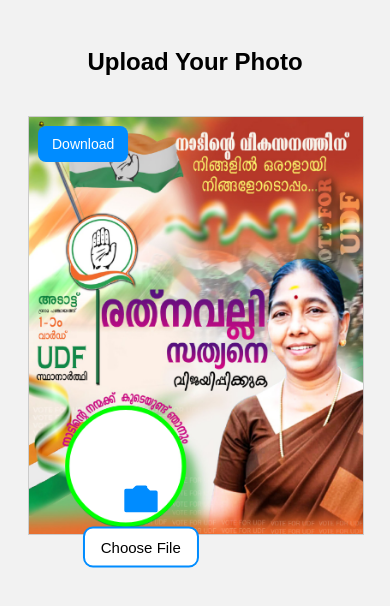
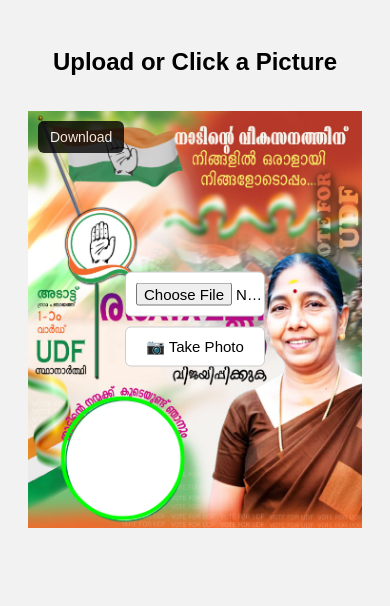
Before and after one commit to NiranjanK-Codes/Image-generator, a plain HTML site: page index.html in a window 390 px wide. Drawn offline with Linux system fonts and the light colour scheme.

Commit message:
Update index.html

```diff
--- a/index.html
+++ b/index.html
@@ -11,100 +11,84 @@
     display: flex;
     flex-direction: column;
     align-items: center;
-    gap: 20px;
+    gap: 15px;
     padding: 20px;
     background: #f2f2f2;
   }
 
-  .wrapper {
+  .canvas-wrapper {
     position: relative;
     display: inline-block;
   }
 
-  /* DOWNLOAD BUTTON FIXED ON IMAGE */
+  canvas {
+    display: block;
+    max-width: 100%;
+    height: auto;
+  }
+
   #downloadBtn {
     position: absolute;
     top: 10px;
     left: 10px;
-    z-index: 50;
-    background-color: #008cff;
+    padding: 8px 12px;
+    background: black;
     color: white;
-    padding: 10px 14px;
+    font-size: 14px;
     border: none;
-    border-radius: 8px;
+    border-radius: 6px;
     cursor: pointer;
-    font-size: 14px;
+    opacity: 0.8;
   }
 
-  #downloadBtn:active {
-    transform: scale(0.95);
+  .center-buttons {
+    position: absolute;
+    width: 140px;
+    left: 50%;
+    top: 50%;
+    transform: translate(-50%, -50%);
+    display: flex;
+    flex-direction: column;
+    gap: 10px;
+    pointer-events: none; /* buttons appear on top but don't block drag/zoom */
   }
 
-  /* Invisible inputs */
-  #imgInput, #cameraInput {
-    display: none;
+  .center-buttons input,
+  .center-buttons button {
+    pointer-events: auto; /* clickable */
+    padding: 10px;
+    border-radius: 6px;
+    font-size: 15px;
+    background: white;
+    border: 1px solid #ccc;
   }
 
-  /* Upload controls centered over circle */
-  .upload-controls {
-    position: absolute;
-    transform: translate(-50%, -50%);
-    text-align: center;
-    cursor: pointer;
-    z-index: 20;
-  }
-
-  .upload-btn {
-    background: white;
-    border: 2px solid #008cff;
-    padding: 10px 16px;
-    border-radius: 10px;
-    font-size: 15px;
-    cursor: pointer;
-    margin-top: 6px;
-  }
-
-  .camera-icon {
-    width: 40px;
-    height: 40px;
-    fill: #008cff;
-    cursor: pointer;
-    display: block;
-    margin: auto;
-  }
-
-  canvas {
-    border: 1px solid #ccc;
-    max-width: 100%;
-    height: auto;
+  #cameraBtn {
+    display: flex;
+    align-items: center;
+    justify-content: center;
+    gap: 6px;
   }
 
 </style>
 </head>
 <body>
 
-<h2>Upload Your Photo</h2>
+<h2>Upload or Click a Picture</h2>
 
-<div class="wrapper">
-
-    <!-- NEW top-left download button -->
+<div class="canvas-wrapper">
     <button id="downloadBtn">Download</button>
 
     <canvas id="finalCanvas"></canvas>
 
-    <!-- upload controls in the circle -->
-    <div id="uploadControls" class="upload-controls">
-        <svg class="camera-icon" id="cameraIcon" viewBox="0 0 24 24">
-          <path d="M12 7a5 5 0 100 10 5 5 0 000-10zm9-1h-3.586l-1.707-1.707A1
-1 0 0014.586 3h-5.172a1 1 0 00-.707.293L7 5H3a1 1 0 00-1 1v12a1
-1 0 001 1h18a1 1 0 001-1V7a1 1 0 00-1-1z"/>
-        </svg>
-        <button class="upload-btn" onclick="document.getElementById('imgInput').click()">Choose File</button>
+    <!-- Centered Buttons Over Circle -->
+    <div class="center-buttons">
+        <input type="file" id="imgInput" accept="image/*">
+        <button id="cameraBtn">
+            📷 Take Photo
+        </button>
     </div>
 </div>
-
-<input type="file" id="imgInput" accept="image/*">
-<input type="file" id="cameraInput" accept="image/*" capture="environment">
 
 <script>
 const canvas = document.getElementById("finalCanvas");
@@ -113,40 +97,40 @@ const ctx = canvas.getContext("2d");
 const poster = new Image();
 poster.src = "WhatsApp Image 2025-11-22 at 07.34.17_e0b8aebb.jpg";
 
-let scaleFactor = 1;
-
+// New correct circle center + radius
 const frame = {
-    x: 370.2,
-    y: 1338.2,
-    r: 223.72,
+    x: 363,
+    y: 1330,
+    r: Math.hypot(592 - 363, 1318 - 1330),
     img: null
 };
 
+let scaleFactor = 1;
 let imgScale = 1;
 let posX = 0;
 let posY = 0;
+
 let isDragging = false;
 let startX, startY;
 
+// Poster load
 poster.onload = () => {
-    const screenWidth = Math.min(window.innerWidth, poster.width);
-    scaleFactor = screenWidth / poster.width;
+    const w = poster.width;
+    const h = poster.height;
 
-    canvas.width = poster.width * scaleFactor;
-    canvas.height = poster.height * scaleFactor;
+    scaleFactor = Math.min(window.innerWidth * 0.9 / w, 1);
+
+    canvas.width = w * scaleFactor;
+    canvas.height = h * scaleFactor;
 
     frame.x *= scaleFactor;
     frame.y *= scaleFactor;
     frame.r *= scaleFactor;
 
-    // POSITION upload controls DEAD CENTRE of circle
-    const controls = document.getElementById("uploadControls");
-    controls.style.left = frame.x + "px";
-    controls.style.top = frame.y + "px";
-
     draw();
 };
 
+// Draw Function
 function draw() {
     ctx.clearRect(0, 0, canvas.width, canvas.height);
     ctx.drawImage(poster, 0, 0, canvas.width, canvas.height);
@@ -157,22 +141,28 @@ function draw() {
         ctx.arc(frame.x, frame.y, frame.r, 0, Math.PI * 2);
         ctx.clip();
 
-        const w = frame.img.width * imgScale * scaleFactor;
-        const h = frame.img.height * imgScale * scaleFactor;
+        ctx.drawImage(
+            frame.img,
+            posX,
+            posY,
+            frame.img.width * imgScale * scaleFactor,
+            frame.img.height * imgScale * scaleFactor
+        );
 
-        ctx.drawImage(frame.img, posX, posY, w, h);
         ctx.restore();
     }
 
-    // outline (stable across devices)
+    // Green outline
     ctx.beginPath();
     ctx.arc(frame.x, frame.y, frame.r, 0, Math.PI * 2);
-    ctx.lineWidth = 5;
+    ctx.lineWidth = 4;
     ctx.strokeStyle = "#00ff00";
     ctx.stroke();
 }
 
-function loadImageFile(file) {
+// Upload Image
+document.getElementById("imgInput").addEventListener("change", e => {
+    const file = e.target.files[0];
     if (!file) return;
 
     const img = new Image();
@@ -180,36 +170,34 @@ function loadImageFile(file) {
         frame.img = img;
         imgScale = 1;
 
-        posX = frame.x - (img.width / 2) * scaleFactor;
-        posY = frame.y - (img.height / 2) * scaleFactor;
-
-        document.getElementById("uploadControls").style.display = "none";
-
+        posX = frame.x - (img.width * scaleFactor) / 2;
+        posY = frame.y - (img.height * scaleFactor) / 2;
         draw();
     };
     img.src = URL.createObjectURL(file);
-}
-
-document.getElementById("imgInput").addEventListener("change", e => loadImageFile(e.target.files[0]));
-document.getElementById("cameraInput").addEventListener("change", e => loadImageFile(e.target.files[0]));
-document.getElementById("cameraIcon").addEventListener("click", () => {
-    document.getElementById("cameraInput").click();
 });
 
-// Zoom
+// Camera Button
+document.getElementById("cameraBtn").addEventListener("click", () => {
+    document.getElementById("imgInput").capture = "environment";
+    document.getElementById("imgInput").click();
+});
+
+// Desktop Zoom
 canvas.addEventListener("wheel", e => {
     e.preventDefault();
-    imgScale += Math.sign(e.deltaY) * -0.05;
-    imgScale = Math.max(0.2, Math.min(4, imgScale));
+    imgScale += -Math.sign(e.deltaY) * 0.05;
+    imgScale = Math.max(0.3, Math.min(5, imgScale));
     draw();
 });
 
-// Drag
+// Desktop Drag
 canvas.addEventListener("mousedown", e => {
     isDragging = true;
     startX = e.offsetX;
     startY = e.offsetY;
 });
+
 canvas.addEventListener("mousemove", e => {
     if (!isDragging) return;
     posX += e.offsetX - startX;
@@ -218,13 +206,53 @@ canvas.addEventListener("mousemove", e => {
     startY = e.offsetY;
     draw();
 });
+
 window.addEventListener("mouseup", () => isDragging = false);
+
+// Touch Zoom + Drag
+let lastDistance = 0;
+
+canvas.addEventListener("touchstart", e => {
+    if (e.touches.length === 2) {
+        lastDistance = Math.hypot(
+            e.touches[0].clientX - e.touches[1].clientX,
+            e.touches[0].clientY - e.touches[1].clientY
+        );
+    } else if (e.touches.length === 1) {
+        startX = e.touches[0].clientX;
+        startY = e.touches[0].clientY;
+    }
+});
+
+canvas.addEventListener("touchmove", e => {
+    e.preventDefault();
+
+    if (e.touches.length === 2) {
+        let newDist = Math.hypot(
+            e.touches[0].clientX - e.touches[1].clientX,
+            e.touches[0].clientY - e.touches[1].clientY
+        );
+
+        imgScale *= newDist / lastDistance;
+        imgScale = Math.max(0.3, Math.min(5, imgScale));
+
+        lastDistance = newDist;
+        draw();
+
+    } else if (e.touches.length === 1) {
+        posX += e.touches[0].clientX - startX;
+        posY += e.touches[0].clientY - startY;
+        startX = e.touches[0].clientX;
+        startY = e.touches[0].clientY;
+        draw();
+    }
+});
 
 // Download
 document.getElementById("downloadBtn").addEventListener("click", () => {
     const link = document.createElement("a");
     link.download = "poster_output.png";
-    link.href = canvas.toDataURL("image/png");
+    link.href = canvas.toDataURL();
     link.click();
 });
 </script>
```
